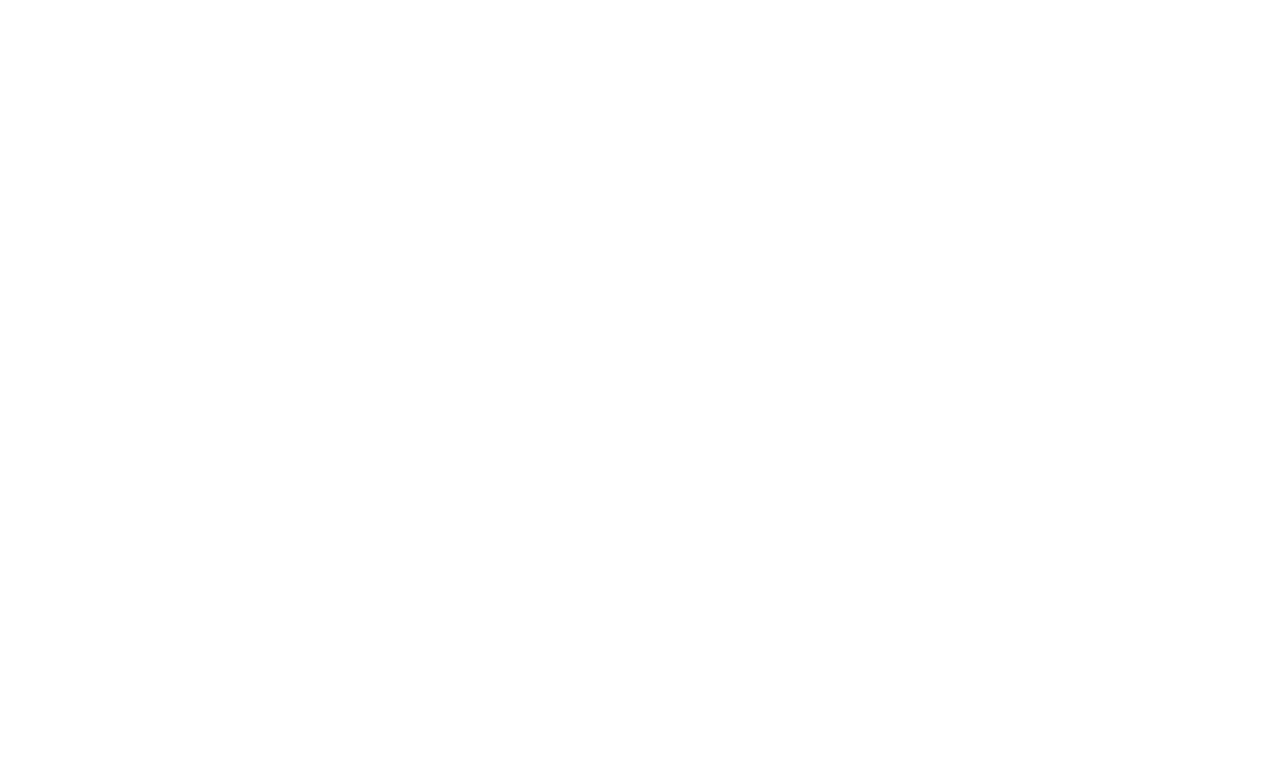
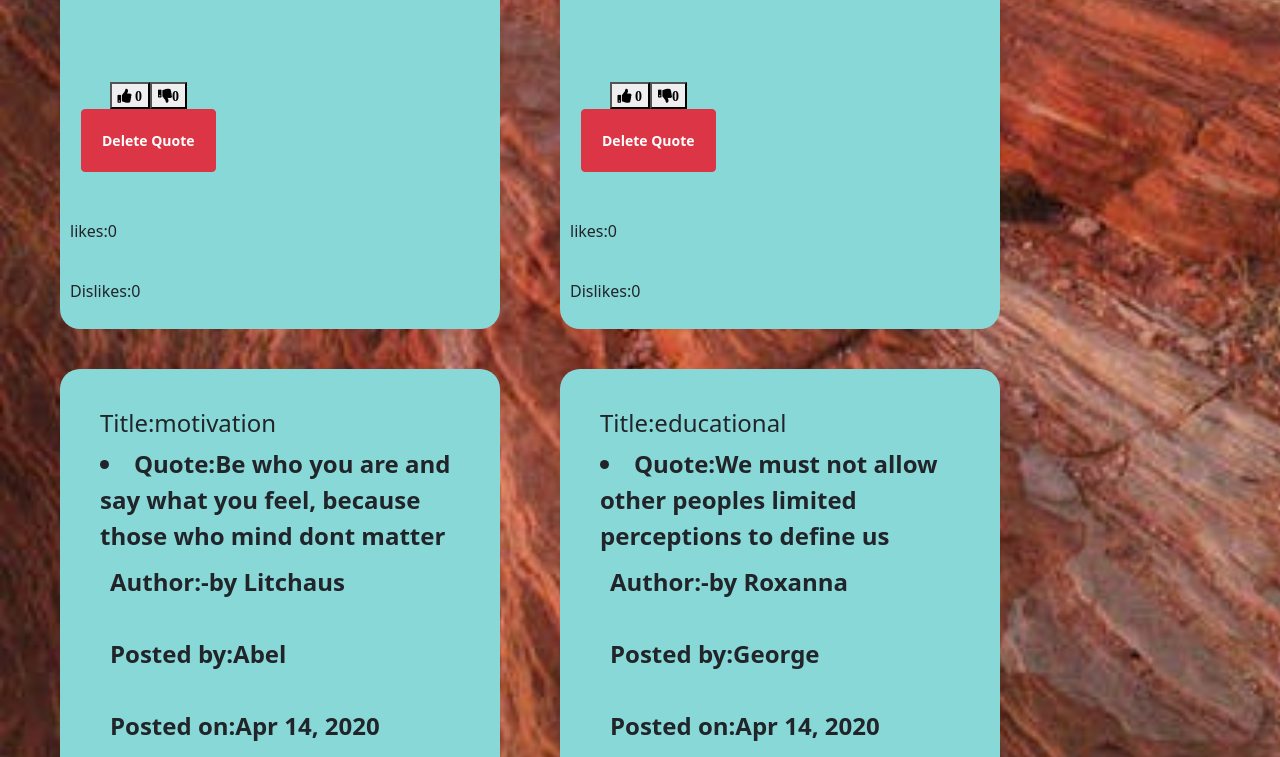
Before and after one commit to vyonna6519/quotes, an Angular app: page / in a window 1280 px wide. Shown: the part 974-1731 px from the top of the page. Before the commit the page ends 800 px from the top, so only its background shows below. Built offline with nearby package versions, Linux system fonts and the light colour scheme.

Commit message:
updated quote component

```diff
--- a/src/app/app.component.html
+++ b/src/app/app.component.html
@@ -1,6 +1,6 @@
 
 <!-- <app-form></app-form> -->
-<!-- <app-quotes></app-quotes>
-<app-quote-info></app-quote-info> -->
+<app-quotes></app-quotes>
+<app-quote-info></app-quote-info>
 
 <router-outlet ></router-outlet>
--- a/src/app/quotes/quotes.component.html
+++ b/src/app/quotes/quotes.component.html
@@ -14,7 +14,7 @@
         </div>
         <div class="forms">
             <app-form (addQuote)="addnewQuotes($event)"></app-form>
-            <!-- <app-quote-info class="quoty"></app-quote-info> -->
+
 
 
         </div>
```
